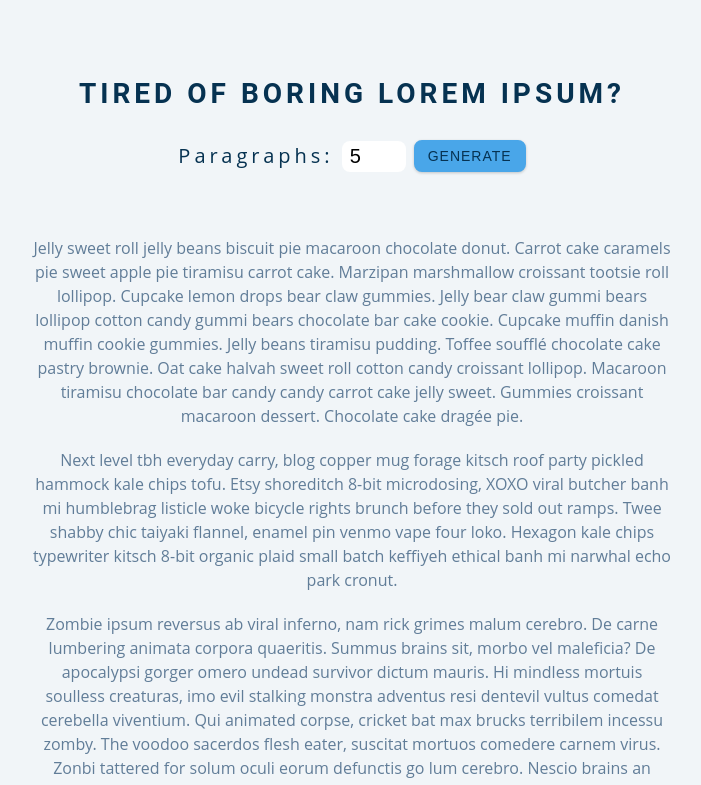
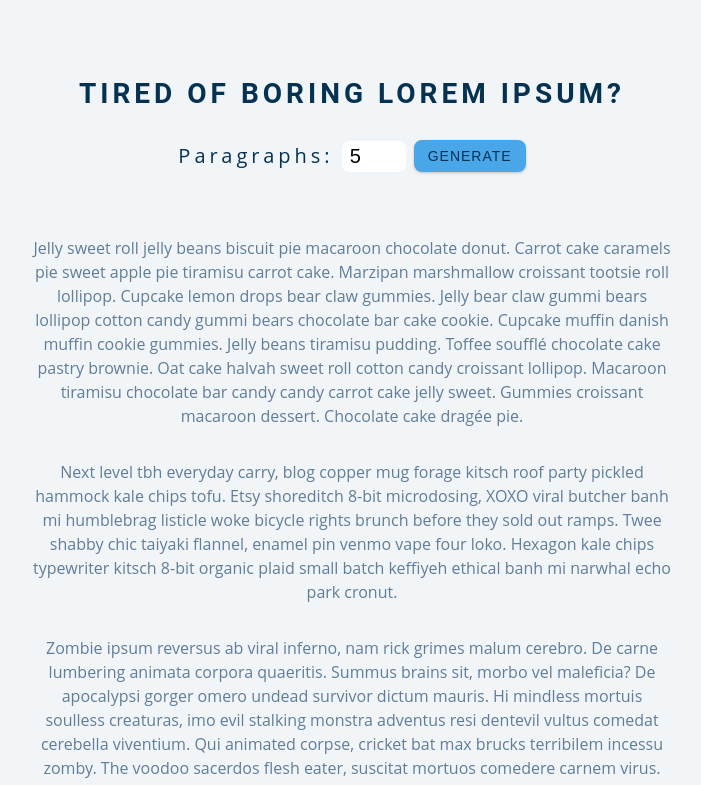
Before and after one commit to nanceed/lorem-ipsum-project, a plain HTML site: page index.html in a window 1280 px wide. Both pictures are taken after typing "5" into the empty fields and a click on the button "GENERATE". Shown: the top 785 px of the page, without its empty margins (288-989 px from the left). Drawn offline with Linux system fonts and the light colour scheme.

Commit message:
Updated css

```diff
--- a/styles.css
+++ b/styles.css
@@ -198,3 +198,6 @@ input {
 button {
     background: var(--clr-primary-10);
 }
+.result {
+    margin-bottom: 2rem;
+}
```
